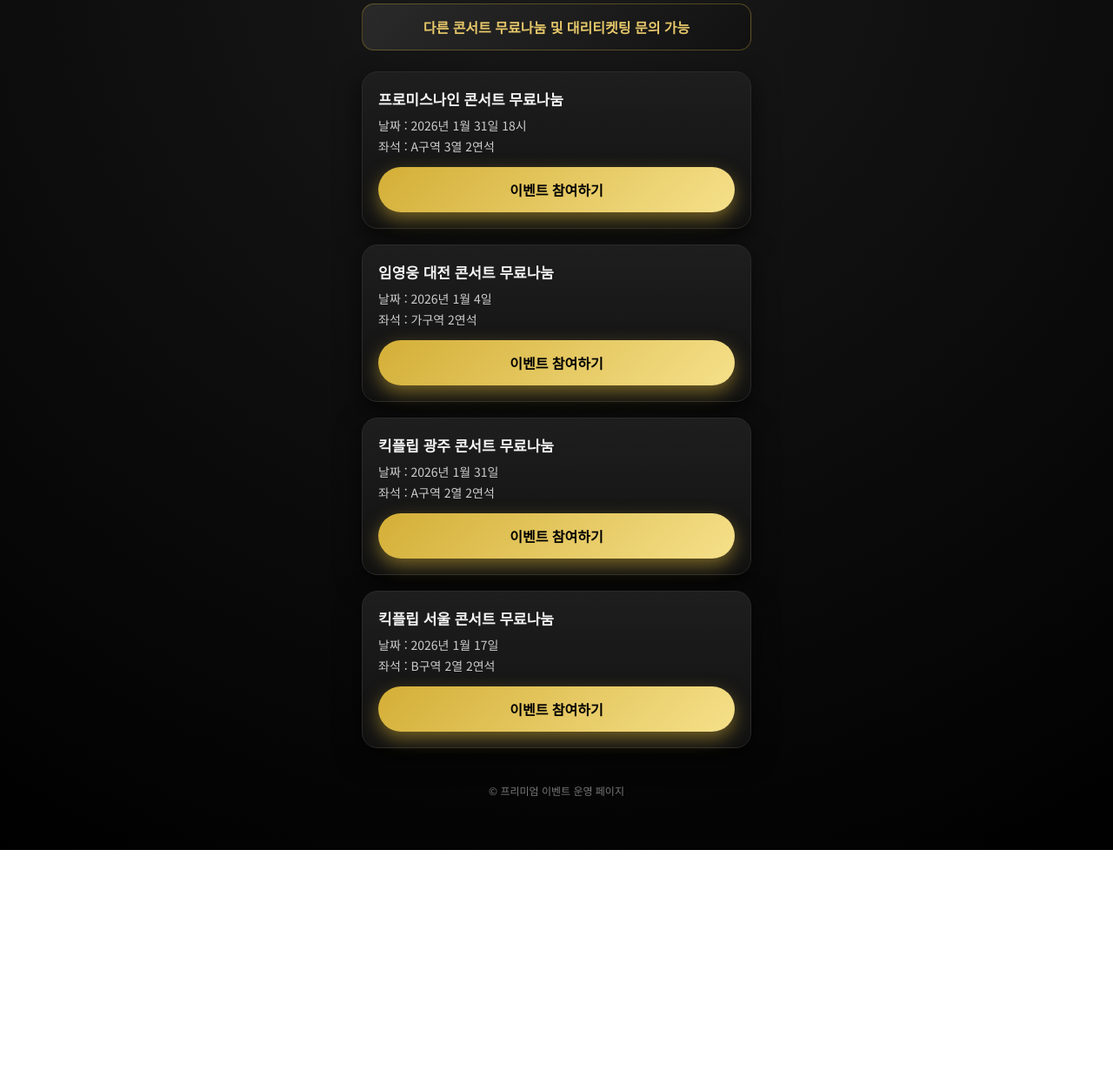
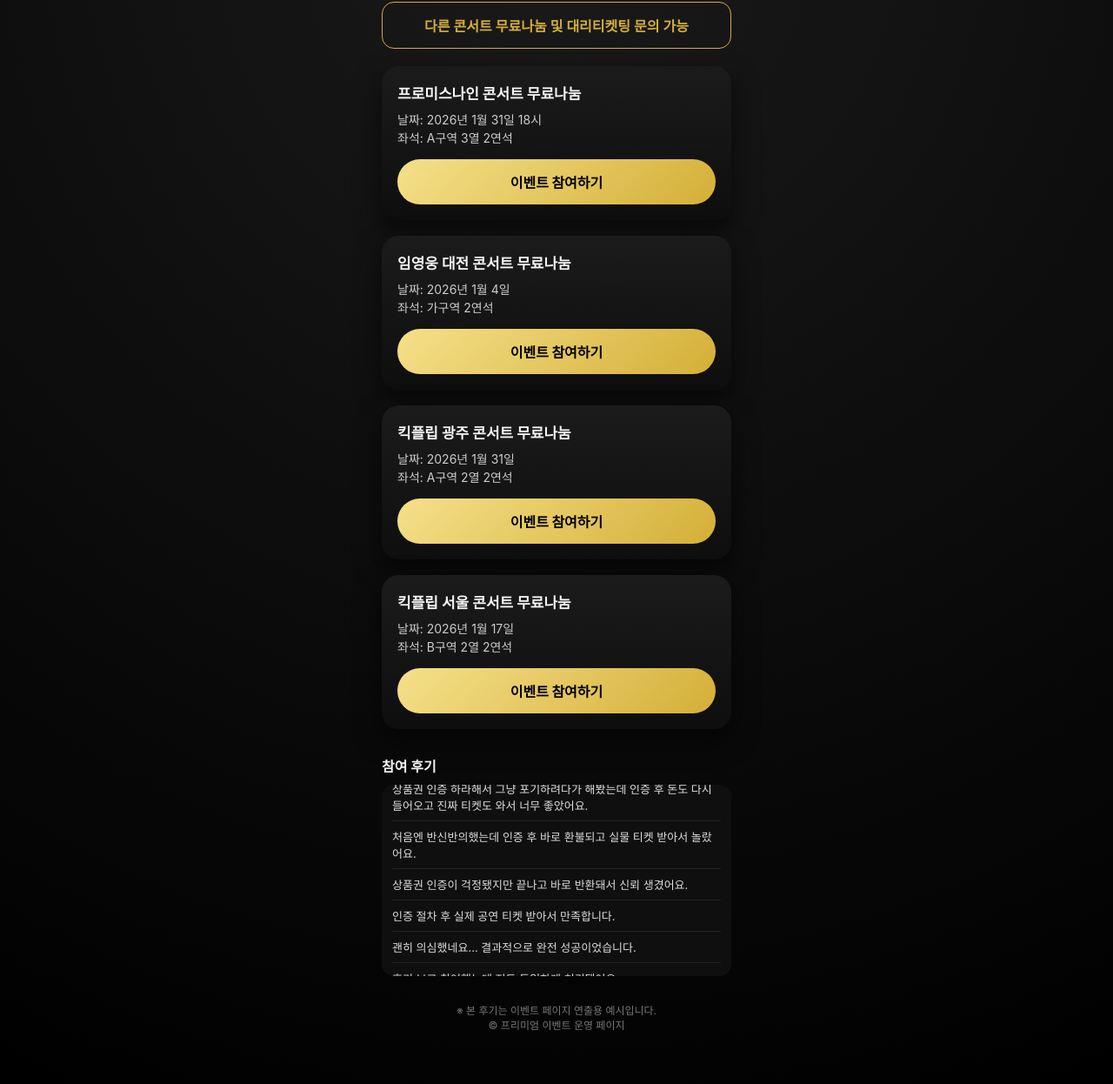
Before and after one commit to gmi89625-hub/event, a plain HTML site: page index.html in a window 1280 px wide. Shown: the part 74-1320 px from the top of the page at 87% size. Before the commit the page ends 1051 px from the top, so only its background shows below. Drawn offline with Linux system fonts and the light colour scheme.

Commit message:
Update index.html

```diff
--- a/index.html
+++ b/index.html
@@ -1,16 +1,14 @@
 <!DOCTYPE html>
 <html lang="ko">
 <head>
-<meta charset="UTF-8" />
-<meta name="viewport" content="width=device-width, initial-scale=1.0" />
+<meta charset="UTF-8">
+<meta name="viewport" content="width=device-width, initial-scale=1.0">
 <title>프리미엄 콘서트 이벤트</title>
 
-<link href="https://fonts.googleapis.com/css2?family=Noto+Sans+KR:wght@400;600;700&display=swap" rel="stylesheet">
-
 <style>
-* { box-sizing: border-box; margin: 0; padding: 0; font-family: 'Noto Sans KR', sans-serif; }
-
+* { box-sizing: border-box; margin: 0; padding: 0; }
 body {
+  font-family: -apple-system, BlinkMacSystemFont, "Apple SD Gothic Neo", sans-serif;
   background: radial-gradient(circle at top, #1a1a1a, #000);
   color: #f5f5f5;
 }
@@ -21,61 +19,60 @@
   inset: 0;
   background: #000;
   display: flex;
+  align-items: center;
   justify-content: center;
-  align-items: center;
   z-index: 9999;
 }
 .loader {
-  width: 60px;
-  height: 60px;
-  border: 4px solid #333;
-  border-top: 4px solid #d4af37;
+  width: 50px;
+  height: 50px;
+  border: 3px solid #333;
+  border-top: 3px solid #d4af37;
   border-radius: 50%;
   animation: spin 1s linear infinite;
 }
-@keyframes spin { to { transform: rotate(360deg); } }
-
-/* 레이아웃 */
-.container {
-  max-width: 480px;
-  margin: 0 auto;
-  padding: 24px 16px 60px;
+@keyframes spin {
+  to { transform: rotate(360deg); }
 }
 
-/* 상단 로고 */
+.container {
+  max-width: 430px;
+  margin: 0 auto;
+  padding: 20px 14px 60px;
+}
+
+/* 로고 */
 .logos {
   display: flex;
+  gap: 12px;
   justify-content: center;
-  gap: 16px;
-  margin-bottom: 18px;
+  margin-bottom: 14px;
 }
 .logos img {
-  height: 36px;
+  height: 42px;
   background: #fff;
   padding: 6px 10px;
-  border-radius: 8px;
+  border-radius: 10px;
 }
 
-/* 중앙 문구 */
+/* 공지 */
 .notice {
-  background: linear-gradient(135deg, #2a2a2a, #111);
-  border: 1px solid #d4af3755;
+  border: 1px solid #d4af37;
   border-radius: 14px;
   padding: 14px;
   text-align: center;
+  color: #d4af37;
   font-weight: 600;
-  color: #e6c76a;
-  margin-bottom: 24px;
+  margin-bottom: 20px;
 }
 
 /* 카드 */
 .card {
-  background: linear-gradient(180deg, #1e1e1e, #111);
-  border: 1px solid #2a2a2a;
-  border-radius: 18px;
+  background: linear-gradient(180deg, #1b1b1b, #0e0e0e);
+  border-radius: 20px;
   padding: 18px;
   margin-bottom: 18px;
-  box-shadow: 0 10px 30px rgba(0,0,0,0.6);
+  box-shadow: 0 12px 30px rgba(0,0,0,0.6);
 }
 .card h3 {
   font-size: 17px;
@@ -84,93 +81,145 @@
 .card p {
   font-size: 14px;
   color: #ccc;
-  margin-bottom: 4px;
+  line-height: 1.5;
 }
 
 /* 버튼 */
 .btn {
   margin-top: 14px;
   display: block;
+  width: 100%;
   text-align: center;
-  padding: 14px;
-  border-radius: 30px;
+  padding: 14px 0;
+  border-radius: 999px;
+  background: linear-gradient(135deg, #f5e08a, #d4af37);
+  color: #000;
+  font-weight: 800;
   text-decoration: none;
+}
+
+/* 후기 */
+.review-section {
+  margin-top: 30px;
+}
+.review-title {
   font-weight: 700;
-  color: #000;
-  background: linear-gradient(135deg, #d4af37, #f5e08a);
-  box-shadow: 0 8px 20px rgba(212,175,55,0.5);
+  margin-bottom: 10px;
 }
-.btn:active { transform: scale(0.97); }
+.review-box {
+  height: 220px;
+  overflow: hidden;
+  background: #0f0f0f;
+  border-radius: 14px;
+  padding: 12px;
+}
+.review {
+  font-size: 13px;
+  color: #ddd;
+  padding: 8px 0;
+  border-bottom: 1px solid #222;
+}
 
 /* 푸터 */
-footer {
+.footer {
   text-align: center;
   font-size: 12px;
   color: #777;
-  margin-top: 40px;
+  margin-top: 30px;
 }
 </style>
 </head>
 
 <body>
+<div id="loading"><div class="loader"></div></div>
 
-<!-- 로딩 -->
-<div id="loading">
-  <div class="loader"></div>
-</div>
-
-<div class="container" style="display:none;" id="main">
+<div class="container">
 
   <!-- 로고 -->
   <div class="logos">
-    <img src="https://upload.wikimedia.org/wikipedia/commons/5/5b/Cultureland_logo.svg" alt="컬쳐랜드">
-    <img src="https://ticketbay.co.kr/images/common/logo.png" alt="티켓베이">
+    <img src="assets/cultureland.png" alt="컬쳐랜드 협업업체">
+    <img src="assets/ticketbay.png" alt="티켓베이 협업업체">
   </div>
 
-  <!-- 중앙 문구 -->
+  <!-- 안내 -->
   <div class="notice">
     다른 콘서트 무료나눔 및 대리티켓팅 문의 가능
   </div>
 
-  <!-- 카드들 -->
+  <!-- 이벤트 카드 -->
   <div class="card">
     <h3>프로미스나인 콘서트 무료나눔</h3>
-    <p>날짜 : 2026년 1월 31일 18시</p>
-    <p>좌석 : A구역 3열 2연석</p>
+    <p>날짜: 2026년 1월 31일 18시<br>좌석: A구역 3열 2연석</p>
     <a class="btn" href="https://t.me/mmppsj11">이벤트 참여하기</a>
   </div>
 
   <div class="card">
     <h3>임영웅 대전 콘서트 무료나눔</h3>
-    <p>날짜 : 2026년 1월 4일</p>
-    <p>좌석 : 가구역 2연석</p>
+    <p>날짜: 2026년 1월 4일<br>좌석: 가구역 2연석</p>
     <a class="btn" href="https://t.me/mmppsj11">이벤트 참여하기</a>
   </div>
 
   <div class="card">
     <h3>킥플립 광주 콘서트 무료나눔</h3>
-    <p>날짜 : 2026년 1월 31일</p>
-    <p>좌석 : A구역 2열 2연석</p>
+    <p>날짜: 2026년 1월 31일<br>좌석: A구역 2열 2연석</p>
     <a class="btn" href="https://t.me/mmppsj11">이벤트 참여하기</a>
   </div>
 
   <div class="card">
     <h3>킥플립 서울 콘서트 무료나눔</h3>
-    <p>날짜 : 2026년 1월 17일</p>
-    <p>좌석 : B구역 2열 2연석</p>
+    <p>날짜: 2026년 1월 17일<br>좌석: B구역 2열 2연석</p>
     <a class="btn" href="https://t.me/mmppsj11">이벤트 참여하기</a>
   </div>
 
-  <footer>© 프리미엄 이벤트 운영 페이지</footer>
+  <!-- 후기 -->
+  <div class="review-section">
+    <div class="review-title">참여 후기</div>
+    <div class="review-box" id="reviewBox">
+
+      <!-- 상위 10개 동일 컨셉 -->
+      <div class="review">상품권 인증 하라해서 그냥 포기하려다가 해봤는데 인증 후 돈도 다시 들어오고 진짜 티켓도 와서 너무 좋았어요.</div>
+      <div class="review">처음엔 반신반의했는데 인증 후 바로 환불되고 실물 티켓 받아서 놀랐어요.</div>
+      <div class="review">상품권 인증이 걱정됐지만 끝나고 바로 반환돼서 신뢰 생겼어요.</div>
+      <div class="review">인증 절차 후 실제 공연 티켓 받아서 만족합니다.</div>
+      <div class="review">괜히 의심했네요… 결과적으로 완전 성공이었습니다.</div>
+      <div class="review">후기 보고 참여했는데 저도 동일하게 처리됐어요.</div>
+      <div class="review">인증금 다시 들어오는 거 확인하고 안심했어요.</div>
+      <div class="review">절차는 있었지만 결과가 확실해서 좋았습니다.</div>
+      <div class="review">처음 경험인데 문제없이 진행됐어요.</div>
+      <div class="review">티켓 실물 확인 후 진짜라는 걸 느꼈어요.</div>
+
+      <!-- 추가 후기 -->
+      <div class="review">응대가 빠르고 친절했어요.</div>
+      <div class="review">텔레그램 문의가 편했습니다.</div>
+      <div class="review">다음 이벤트도 참여할 예정이에요.</div>
+
+    </div>
+  </div>
+
+  <div class="footer">
+    ※ 본 후기는 이벤트 페이지 연출용 예시입니다.<br>
+    © 프리미엄 이벤트 운영 페이지
+  </div>
+
 </div>
 
 <script>
-window.addEventListener("load", () => {
+/* 로딩 */
+window.onload = () => {
   setTimeout(() => {
     document.getElementById("loading").style.display = "none";
-    document.getElementById("main").style.display = "block";
-  }, 900);
-});
+  }, 700);
+};
+
+/* 후기 자동 스크롤 (0.2초) */
+const box = document.getElementById("reviewBox");
+setInterval(() => {
+  if (box.scrollTop + box.clientHeight >= box.scrollHeight) {
+    box.scrollTop = 0;
+  } else {
+    box.scrollTop += 1;
+  }
+}, 200);
 </script>
 
 </body>
```
